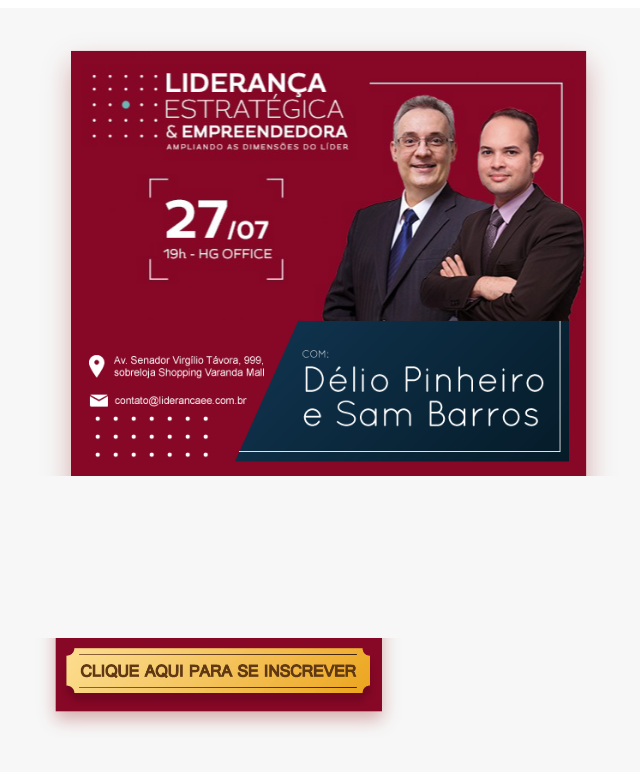
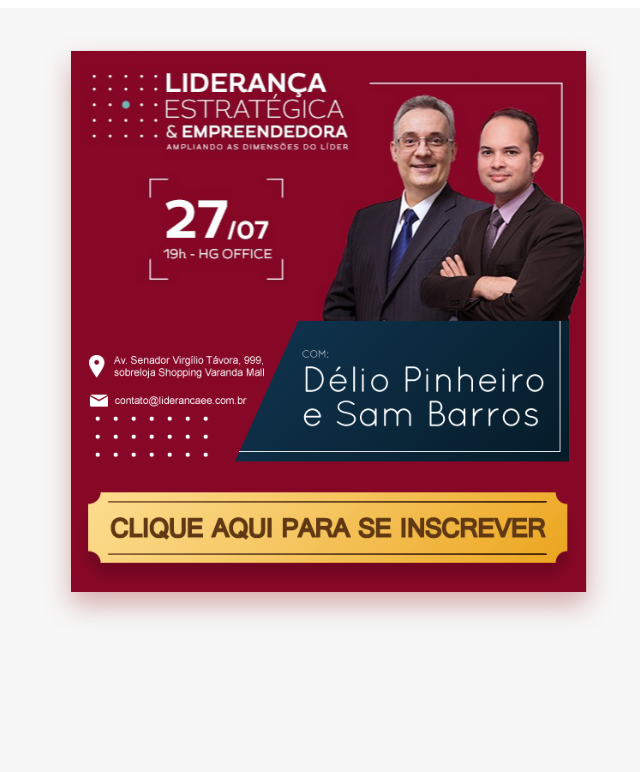
Before and after one commit to gleidsonteixeira/sam-evento-email, a plain HTML site: page index.html in a window 1280 px wide. Shown: the whole page, without its empty margins (319-959 px from the left). Drawn offline with Linux system fonts and the light colour scheme.

Commit message:
subi denovo5

```diff
--- a/index.html
+++ b/index.html
@@ -3,10 +3,10 @@
     <body>
         <div style="width: 100%; height: 100%; background-color: #f7f7f7; position: absolute; text-align: center;">
 
-            <a style="width: 600px; height: 630px; display: block; position: relative; left: calc(50% - 300px); background-image: url('https://gleidsonteixeira.github.io/sam-evento-email/parte1.png'); background-size: contain; background-repeat: no-repeat;">
+            <a style="width: 600px; height: 468px; display: block; position: relative; left: calc(50% - 300px); background-image: url('https://gleidsonteixeira.github.io/sam-evento-email/parte1.png'); background-size: contain; background-repeat: no-repeat;">
                 <span style="color: transparent">0 0 0 0 0 0 0 0 0 0 0 0 0 0 0 0 0 0 0 0 0 0 0 0 0 0 0 0 0 0 0 0 0 0 0 0 0 0 0 0 0 0 0 0 0 0 0 0 0 0 0 0 0 0 0 0 0 0 0 0 0 0 0 0 0 0 0 0 0 0 0 0 0 0 0 0 0 0 0 0 0 0 0 0 0 0 0 0 0 0 0 0 0 0 0 0 0 0 0 0 0 0 0 0 0 0 0 0 0 0 0 0 0 0 0 0 0 0 0 0 0 0 0 0 0 0 0 0 0 0 0 0 0 0 0 0 0 0 0 0 0 0 0 0 0 0 0 0 0 0 0 0 0 0 0 0 0 0 0 0 0 0 0 0 0 0 0 0 0 0 0 0 0 0 0 0 0 0 0 0 0 0 0 0 0 0 0 0 0 0 0 0 0 0 0 0 0 0 0 0 0 0 0 0 0 0 0 0 0 0 0 0 0 0 0 0 0 0 0 0 0 0 0 0 0 0 0 0 0 0 0 0 0 0 0 0 0 0 0 0 0 0 0 0 0 0 0 0 0 0 0 0 0 0 0 0 0 0 0 0 0 0 0 0 0 0 0 0 0 0 0 0 0 0 0 0 0 0 0 0 0 0 0 0 0 0 0 0 0 0 0 0 0 0 0 0 0 0 0 0 0 0 0 0 0 0 0 0 0 0 0 0 0 0 0 0 0 0 0 0 0 0 0 0 0 0 0 0 0 0 0 0 0 0 0 0 0 0 0 0 0 0 0 0 0 0 0 0 0 0 0 0 0 0 0 0 0 0 0 0 0 0 0 0 0 0 0 0 0 0 0 0 0 0 0 0 0 0 0 0 0 0 0 0 0 0 0 0 0 0 0 0 0 0 0 0 0 0 0 0 0 0 0 0 0 0 0 0 0 0 0 0 0 0 0 0 0 0 0 0 0 0 0 0 0 0 0 0 0 0 0</span>
             </a>
-            <a href="http://liderancaee.com.br" target="_blank" style="width: 100%; height: 100px; display: block; position: relative; left: calc(50% - 300px); background-image: url('https://gleidsonteixeira.github.io/sam-evento-email/parte2.png'); background-size: contain; background-repeat: no-repeat; color: transparent;">
+            <a href="http://liderancaee.com.br" target="_blank" style="width: 600px; height: 160px; display: block; position: relative; left: calc(50% - 300px); background-image: url('https://gleidsonteixeira.github.io/sam-evento-email/parte2.png'); background-size: contain; background-repeat: no-repeat; color: transparent;">
                 <span>0 0 0 0 0 0 0 0 0 0 0 0 0 0 0 0 0 0 0 0 0 0 0 0 0 0 0 0 0 0 0 0 0 0 0 0 0 0 0 0 0 0 0 0 0 0 0 0 0 0 0 0 0 0 0 0 0 0 0 0 0 0 0 0 0 0 0 0 0 0 0 0 0 0 0 0 0 0 0 0 0 0 0 0 0 0 0 0 0 0 0 0 0 0 0 0 0 0 0 0 0 0 0 0 0 0 0 0 0 0 0 0 0 0 0 0 0 0 0 0 0 0 0 0 0 0 0 0 0 0 0 0 0 0 0 0 0 0 0 0 0</span>
             </a>
         </div>
```
